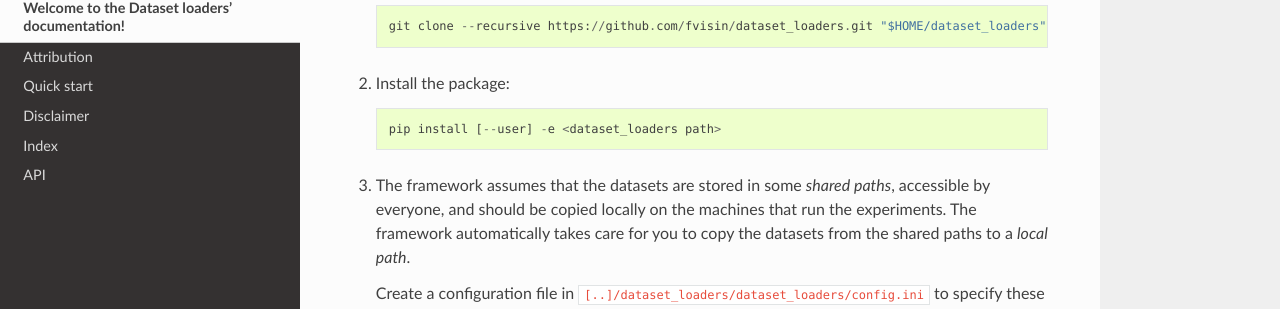
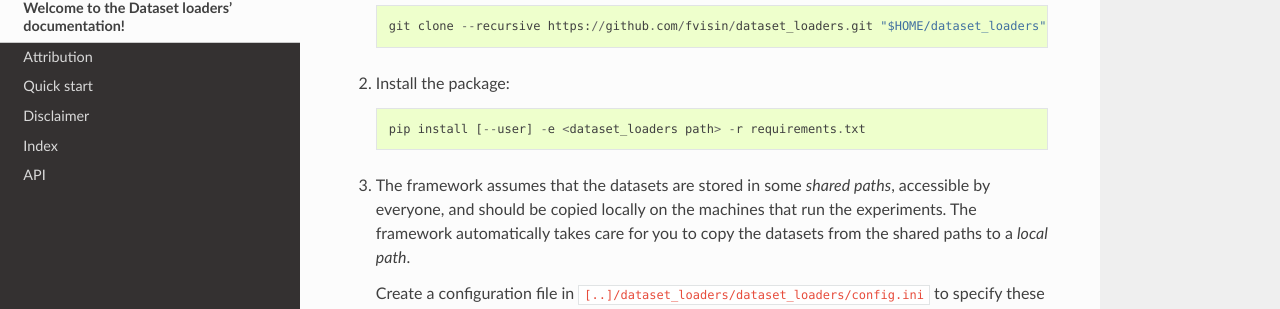
Before and after one commit to fvisin/dataset_loaders, a Sphinx documentation site: the page built from docs/index_txt.rst, in a window 1280 px wide and 900 px high, scrolled down 569 px. Shown: the part 138-447 px from the top of the window. Built offline with Sphinx 7.4.7 and the Read the Docs theme 2.0.0, drawn with Linux system fonts in a browser that asks for light colours.

Commit message:
Move requirements out of setup.py

```diff
--- a/docs/index_txt.rst
+++ b/docs/index_txt.rst
@@ -35,7 +35,7 @@
 
 2. Install the package::
 
-       pip install [--user] -e <dataset_loaders path>
+       pip install [--user] -e <dataset_loaders path> -r requirements.txt
 
 3. The framework assumes that the datasets are stored in some *shared paths*,
    accessible by everyone, and should be copied locally on the machines that
@@ -65,7 +65,7 @@
        make all
 
 4. You will need to install
-   `SimpleITK <https://itk.org/Wiki/SimpleITK/GettingStarted#Generic_Distribution>`_
+   `SimpleITK <https://simpleitk.readthedocs.io/en/master/index.html>`_
    and `openCV <http://opencv.org/>`_ if you intend to use the *warp_spline* or
    the *optical flow* data augmentations respectively.
 
--- /dev/null
+++ b/requirements.txt
@@ -0,0 +1,6 @@
+matplotlib
+numpy
+Pillow
+scipy
+scikit-image
+seaborn
--- a/setup.py
+++ b/setup.py
@@ -81,8 +81,10 @@
     # your project is installed. For an analysis of "install_requires" vs pip's
     # requirements files see:
     # https://packaging.python.org/en/latest/requirements.html
-    install_requires=['numpy', 'scipy', 'scikit-image', 'seaborn',
-                      'Pillow', 'matplotlib'],
+    #
+    # Moved into requirements.txt
+    # install_requires=['numpy', 'scipy', 'scikit-image', 'seaborn',
+    #                   'Pillow', 'matplotlib'],
 
     # List additional groups of dependencies here (e.g. development
     # dependencies). You can install these using the following syntax,
```
